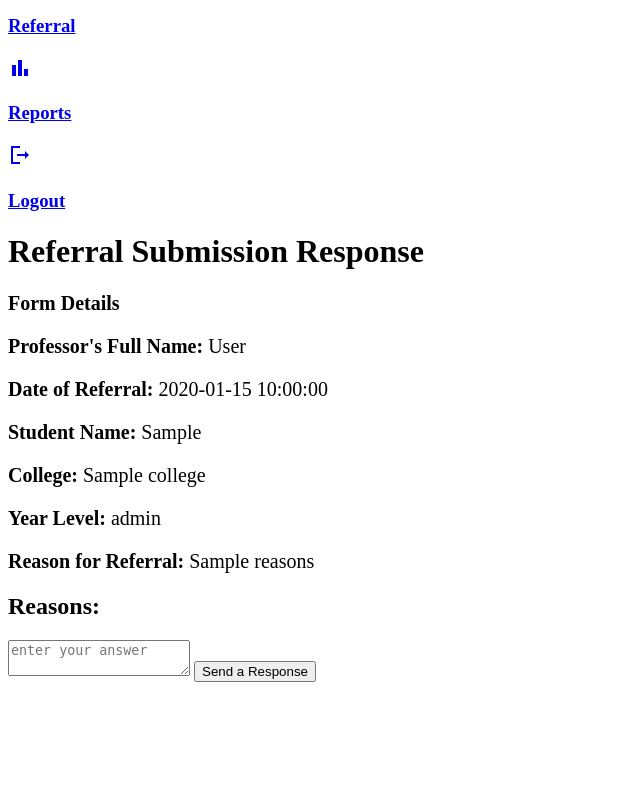
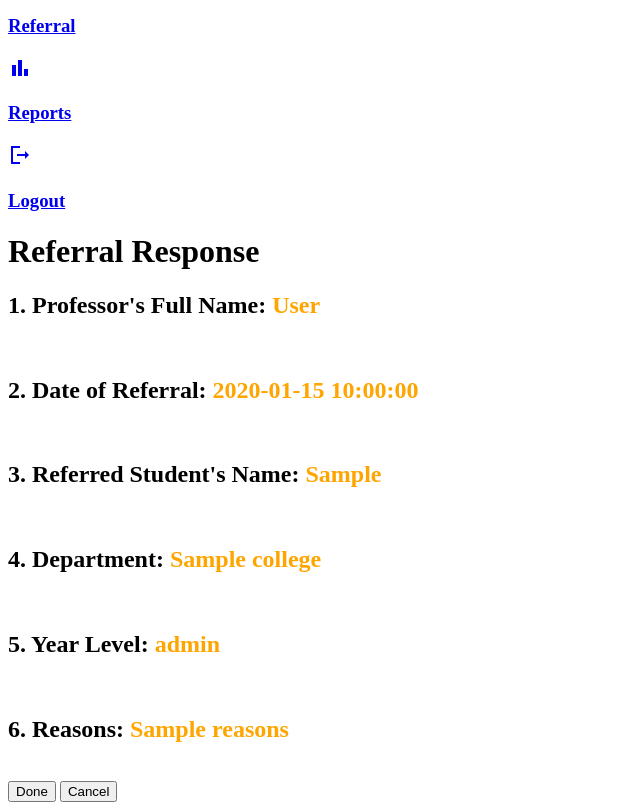
Before and after one commit to pokinakulayrosas/trylangito, a Flask app: template templates/Admin/pages/Informations/referralResponse.html in a window 1280 px wide. Shown: the part 1138-1948 px from the top of the page, without its empty margins (0-640 px from the left). Before the commit the page ends 1820 px from the top, so only its background shows below. Run offline with Flask 3, Linux system fonts and the light colour scheme; the template is opened without the code that fills it: most values are stand-ins (such as "Sample title", 1, 10 or a date in 2020); some libraries are stand-ins or nearby versions.

Commit message:
referralcss

```diff
--- a/templates/Admin/pages/Informations/referralResponse.html
+++ b/templates/Admin/pages/Informations/referralResponse.html
@@ -7,6 +7,11 @@
       rel="stylesheet"
       type="text/css"
       href="{{ url_for('static', filename='admin/styles/dashboard.css') }}"
+    />
+    <link
+      rel="stylesheet"
+      type="text/css"
+      href="{{ url_for('static', filename='admin/styles/referralResponse.css') }}"
     />
     <link
       href="https://fonts.googleapis.com/icon?family=Material+Icons+Sharp"
@@ -46,7 +51,7 @@
     </style>
   </head>
   <body>
-    <div class="container">
+    <div class="grid-container">
       <aside>
         <div class="toggle">
           <div class="logo">
@@ -106,30 +111,31 @@
         </div>
       </aside>
 
-      <main>
-        <div class="container">
-            <h1>Referral Submission Response</h1>
+      <main class="main-container">
+        <div class="main-title">
+          <h1>Referral Response</h1>
+        </div>
 
-            <div class="response-details">
-                <h2 style="font-size: 20px;">Form Details</h2>
-                <p style="font-size: 20px;"><strong>Professor's Full Name:</strong> {{ referral.form1.fullname}}
-                <p style="font-size: 20px;"><strong>Date of Referral:</strong> {{ referral.form2.date }}</p>
-                <p style="font-size: 20px;"><strong>Student Name:</strong> {{ referral.form2.studFname }}</p>
-                <p style="font-size: 20px;"><strong>College:</strong> {{ referral.form2.college }}</p>
-                <p style="font-size: 20px;"><strong>Year Level:</strong> {{ referral.form3.level }}</p>
-                <p style="font-size: 20px;"><strong>Reason for Referral:</strong> {{ referral.form3.reasons }}</p>
-            </div>
+        <div class="referral-container">
+          <div class="referral-card">
+            <h2>1. Professor's Full Name: <span style="color: orange">{{referral.form1.fullname}}</span></h2><br>
 
+            <h2>2. Date of Referral: <span style="color: orange">{{ referral.form2.date }}</span></h2><br>
 
+            <h2>3. Referred Student's Name: <span style="color: orange">{{ referral.form2.studFname }}</span></h2><br>
+
+            <h2>4. Department: <span style="color: orange">{{ referral.form2.college }}</span></h2><br>
+
+            <h2>5. Year Level: <span style="color: orange">{{ referral.form3.level }}</span></h2><br>
+
+            <h2>6. Reasons: <span style="color: orange">{{ referral.form3.reasons }}</span></h2><br>
+          </div>
+          <div class="buttons">
+            <input type="submit" value="Done">
+            <input type="submit" value="Cancel">
+          </div>
         </div>
-        <div class="reponseForm" id="form1">
-          <form id="reponseForm">
-            <input type="hidden" name="csrf_token" value="{{ csrf_token() }}">
-            <h2>Reasons:</h2>
-            <textarea placeholder="enter your answer" id="textarea" name="reasonResponse"></textarea>
-            <input type="submit" value="Send a Response" id="adminResponse">
-          </form>
-        </div>
+
       </main>
     </div>
 
--- a/templates/Smartchat.html
+++ b/templates/Smartchat.html
@@ -395,7 +395,7 @@
 
             <div class="container2">
                 <h1>SmartChat: Conversation with your Counselor (A.Y. 2023-2024)</h1>
-                <p class="dear">Dear SHS students,</p>
+                <p class="dear">Dear Students,</p>
                 <p class="first-paragraph">How are you? As you go throughthe school year, you might encounter situations
                     that may seem challenging to cope with. The Guidance Servcices Office (GSO) is here to help you when
                     such situations arise. Through the SmartChat service
@@ -411,7 +411,7 @@
             </div>
 
             <div class="container3">
-                <p class="first-line">Hi, Alexandra Mae. When you submit this form, the owner will see your name and
+                <p class="first-line">Hi, {{smartchat.firstName}}. When you submit this form, the owner will see your name and
                     email address.</p>
                 <h3>INFORMED CONSENT AND DATA PRIVACY NOTICE</h3>
                 <p class="second-line">Please make sure to read our consent form prior to filling out the SmartChat
@@ -445,7 +445,7 @@
                     undersigned counselor and at the same time, the counselor can terminate the services once I show
                     improvement in my case, or if the counseling relationship has not been facilitative. </p>
                 <p class="tenth-line">I acknowledge that I have read and understood the terms outlined in this informed
-                    consent. I affirm my responsibility in working towards my/my child’s (for clients 17 years old and
+                    consent. I affirm my responsibility in working towards my child’s (for clients 17 years old and
                     below) goals for the current consultation. </p>
                 <div class="first-input">
                     <label for="fullname">1. Full Name</label><br>
```
Also changed, not shown: 1 other file.
